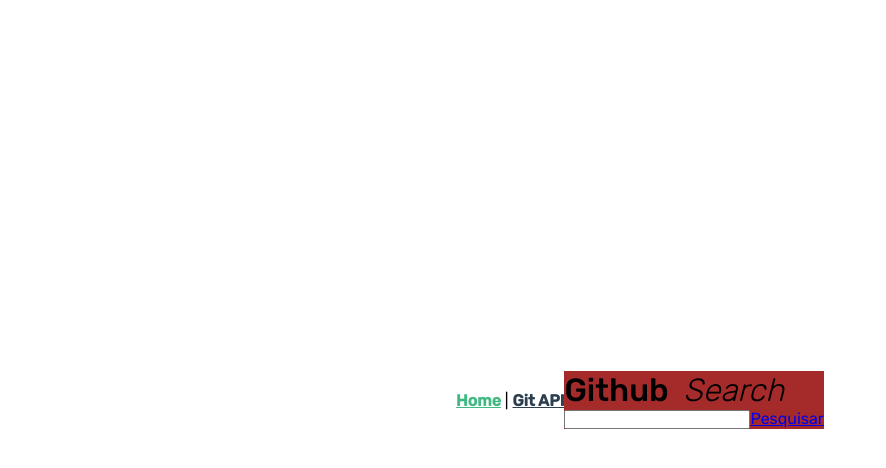
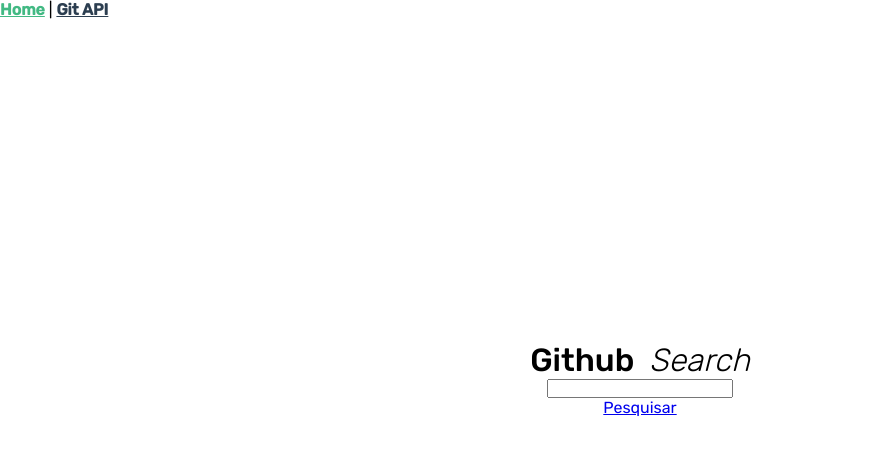
Before and after one commit to EmanuelDms/GithubSearch, a Vue app: page /#/ in a window 1280 px wide. Shown: the top 468 px of the page, without its empty margins (0-886 px from the left). Built offline with nearby package versions, Linux system fonts and the light colour scheme.

Commit message:
fix: place elements #home

```diff
--- a/src/views/Home.vue
+++ b/src/views/Home.vue
@@ -18,19 +18,11 @@
 </script>
 
 <style>
-#app {
-  height: 100vh;
+#home {
+  display: flex;
+  flex-direction: column;
 
-  display: flex;
   justify-content: center;
   align-items: center;
 }
-
-#home {
-  background: brown;
-}
-
-#result {
-  margin-top: 10px;
-}
 </style>
```
